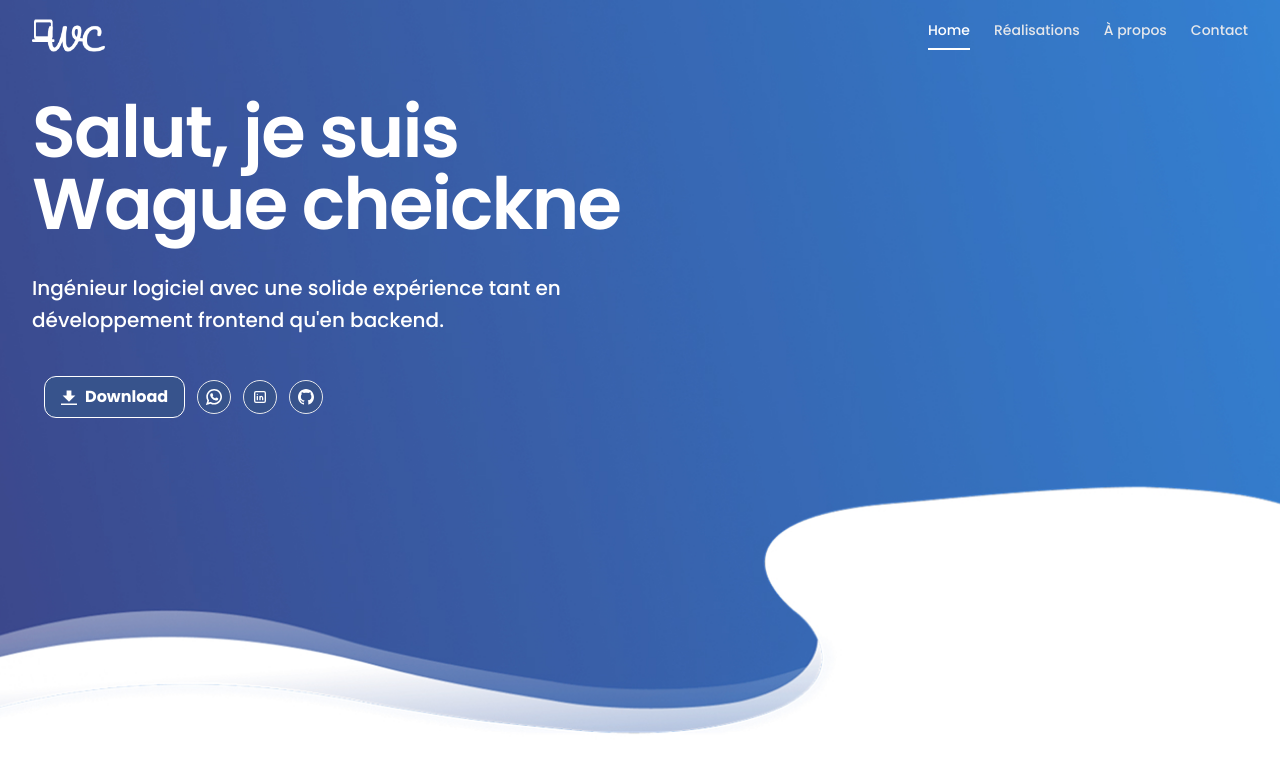
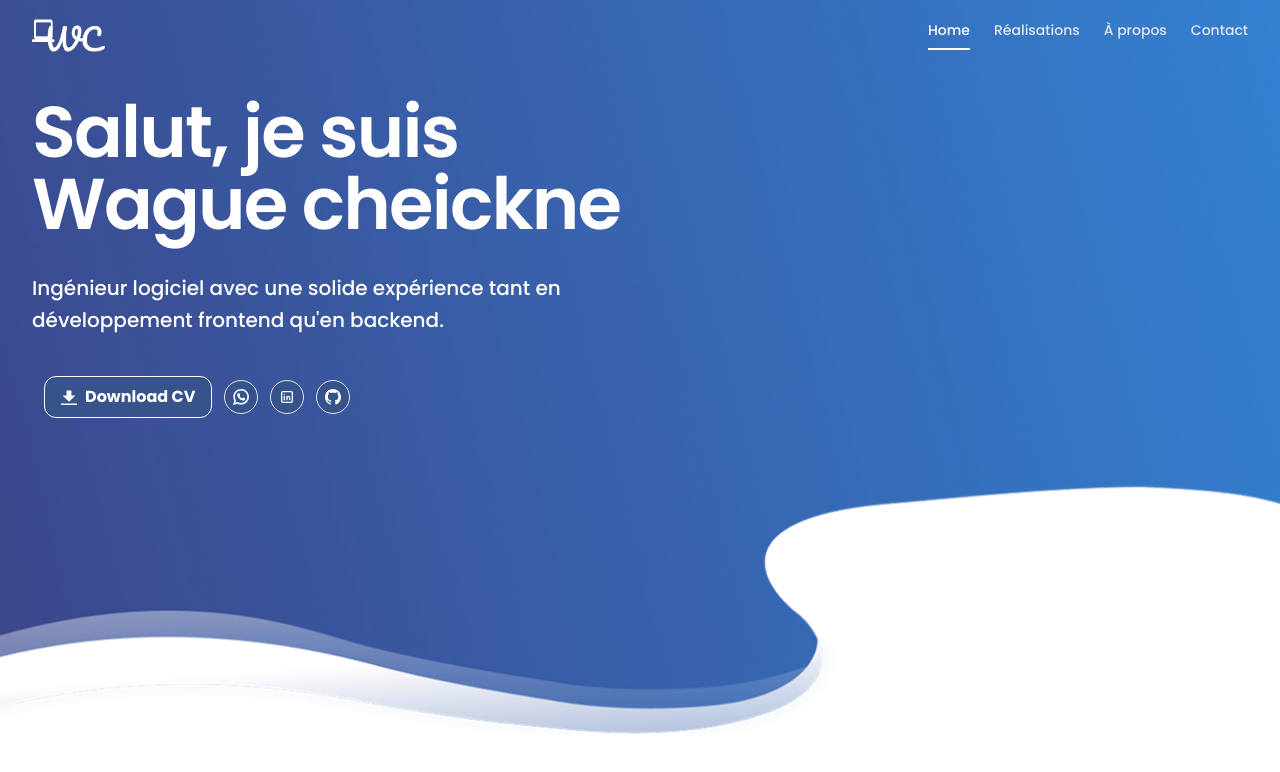
Before and after one commit to cheick18/Portfolio, a React (Vite) app: page / in a window 1280 px wide. Shown: the top 772 px of the page. Built offline with nearby package versions, Linux system fonts and the light colour scheme.

Commit message:
Portfolio - mise à jour de competances

```diff
--- a/src/components/About/data.ts
+++ b/src/components/About/data.ts
@@ -36,7 +36,7 @@ const compétences = [
       compétences: [
         { icon: "fas fa-project-diagram", name: "UML (Diagrammes)" },
         { icon: "fas fa-database", name: "Modélisation BD" },
-        { icon: "fas fa-cogs", name: "Design Patterns" }
+
       ]
     },
     {
--- a/src/components/Hero.tsx
+++ b/src/components/Hero.tsx
@@ -22,7 +22,7 @@ export default function Hero() {
 
               <button onClick={telechargerCV} className=" bg-[#37538C] border border-white hover:bg-white text-white  hover:text-gray-700 font-bold py-2  px-4 rounded-xl inline-flex items-center">
                 <svg className=" w-4 h-4 mr-2 " xmlns="http://www.w3.org/2000/svg" viewBox="0 0 20 20"><path d="M13 8V2H7v6H2l8 8 8-8h-5zM0 18h20v2H0v-2z" fill="currentColor" /></svg>
-                Download
+                Download CV
               </button>
               <Link to='https://wa.me/+212771676213' target="_blank">
                <button className="flex items-center justify-center border bg-[#37538C] hover:bg-white text-white hover:text-gray-700 focus:outline-none focus:ring-2 focus:ring-gray-500 rounded-full p-2">
```
